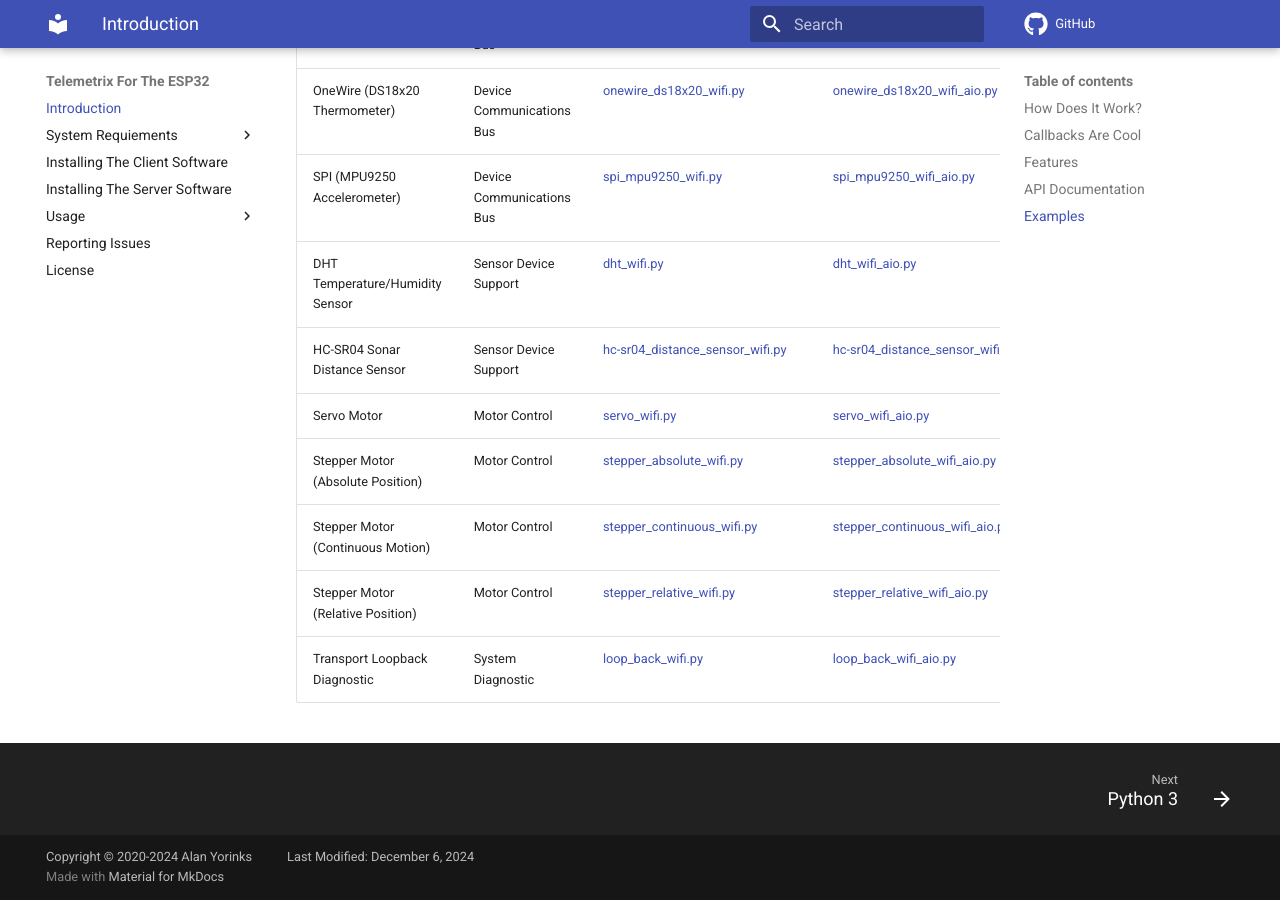
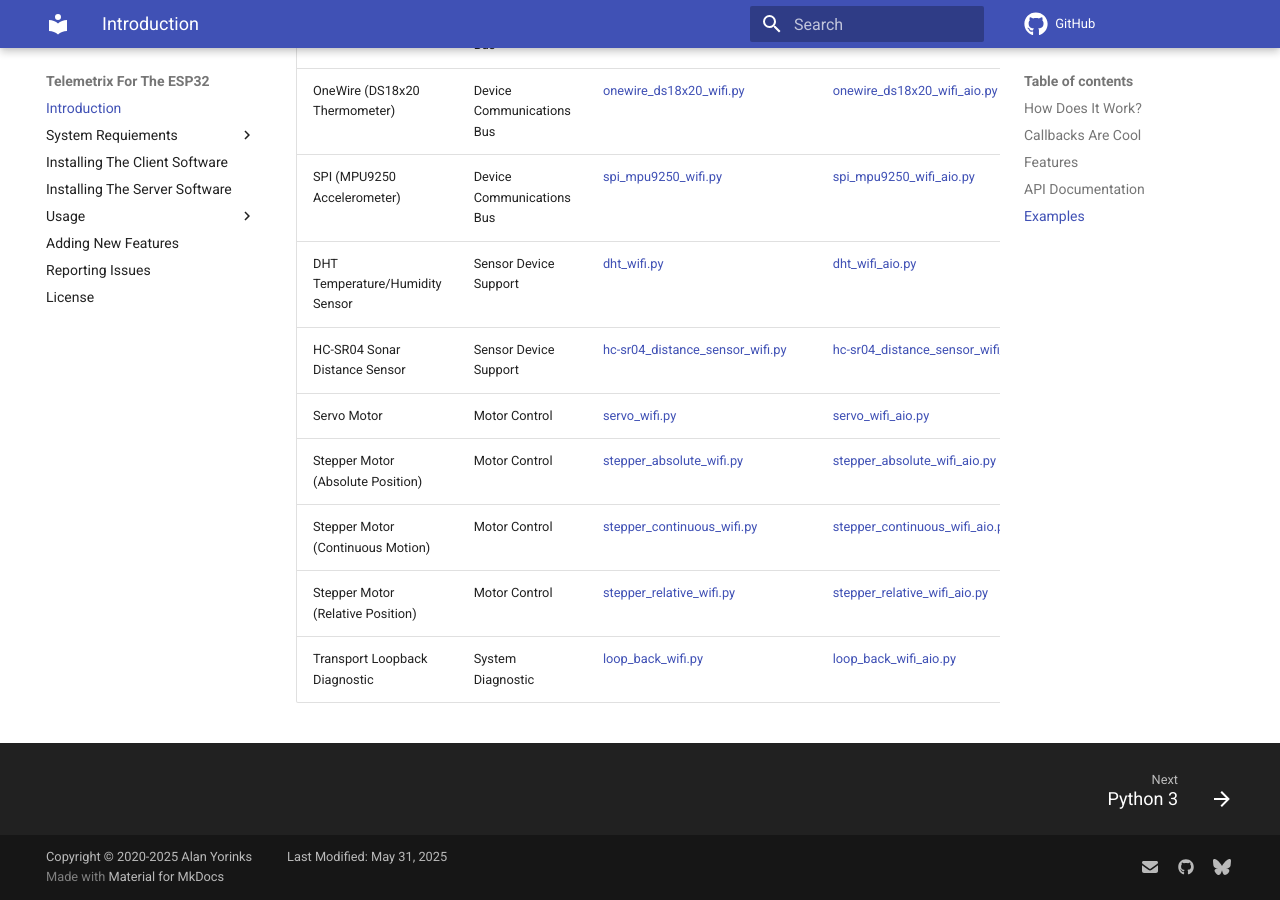
Before and after one commit to MrYsLab/telemetrix-esp32, an MkDocs documentation site: the page built from docs/index.md, in a window 1280 px wide and 900 px high, scrolled down 2875 px. Built offline with MkDocs 1.6.1 and Material for MkDocs 9.7.7, drawn with Linux system fonts in a browser that asks for light colours; comment, search, counter and statistics services are not loaded.

Commit message:
Added link on how to extend library

```diff
--- a/mkdocs.yml
+++ b/mkdocs.yml
@@ -3,8 +3,8 @@
 site_name: Telemetrix For The ESP32
 repo_url: https://github.com/MrYsLab/telemetrix-esp32
 copyright: > # should remain a link to the original theme
-  Copyright &copy; 2020-2024 Alan Yorinks &nbsp; &nbsp; &nbsp; &nbsp; &nbsp;  Last
-  Modified: December 6, 2024
+  Copyright &copy; 2020-2025 Alan Yorinks &nbsp; &nbsp; &nbsp; &nbsp; &nbsp;  Last
+  Modified: May 31, 2025
 nav:
     - Introduction: index.md
     - System Requiements:
@@ -16,6 +16,7 @@
         - The APIs And The Examples: api.md
         - Specifying Pin Modes And Pin Numbers: pins.md
         - Understanding Callbacks: callback.md
+    - Adding New Features: extend.md
     - Reporting Issues: about.md
     - License: license.md
 
@@ -34,3 +35,12 @@
 plugins:
   - search
   - open-in-new-tab
+
+extra:
+  social:
+    - icon: fontawesome/solid/envelope
+      link: mailto:MisterYsLab@gmail.com
+    - icon: fontawesome/brands/github
+      link: https://github.com/MrYsLab
+    - icon: fontawesome/brands/bluesky
+      link: https://bsky.app/profile/mryslab.bsky.social
```
Also changed, not shown: docs/extend.md (added, +12 -0 lines).
